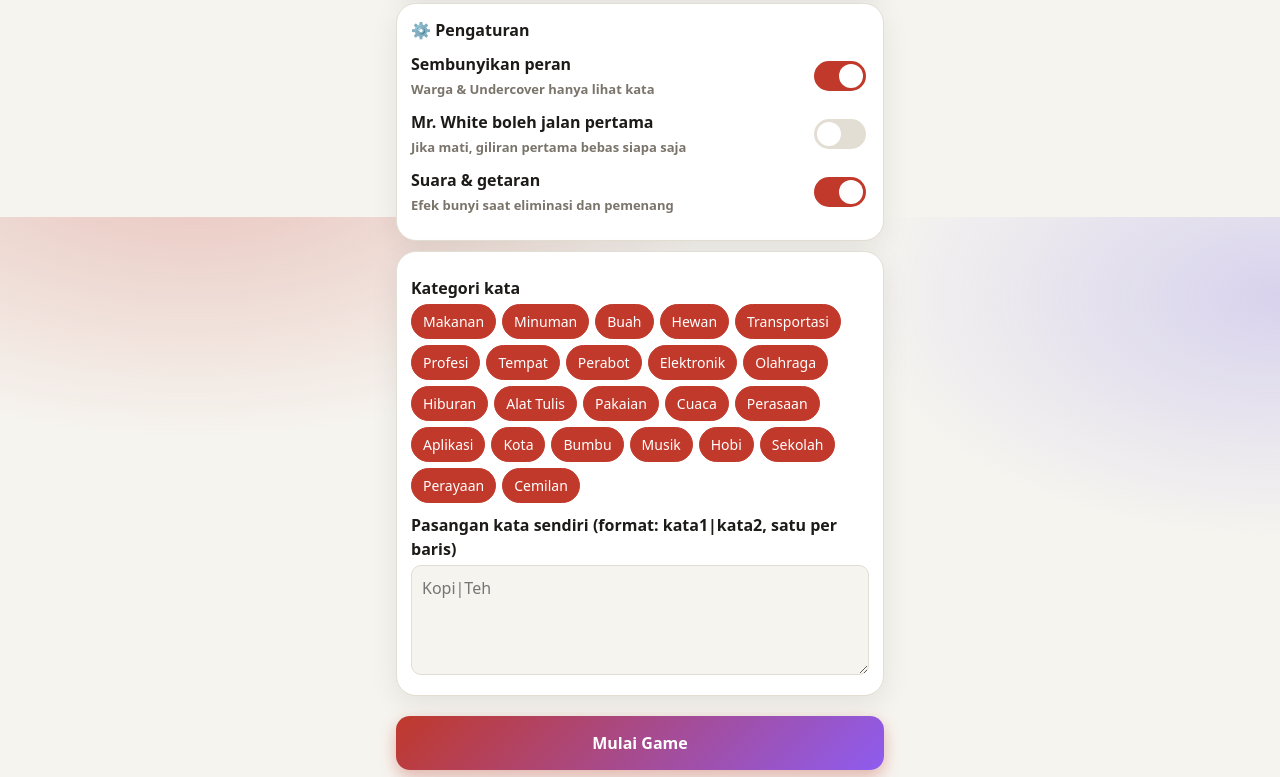
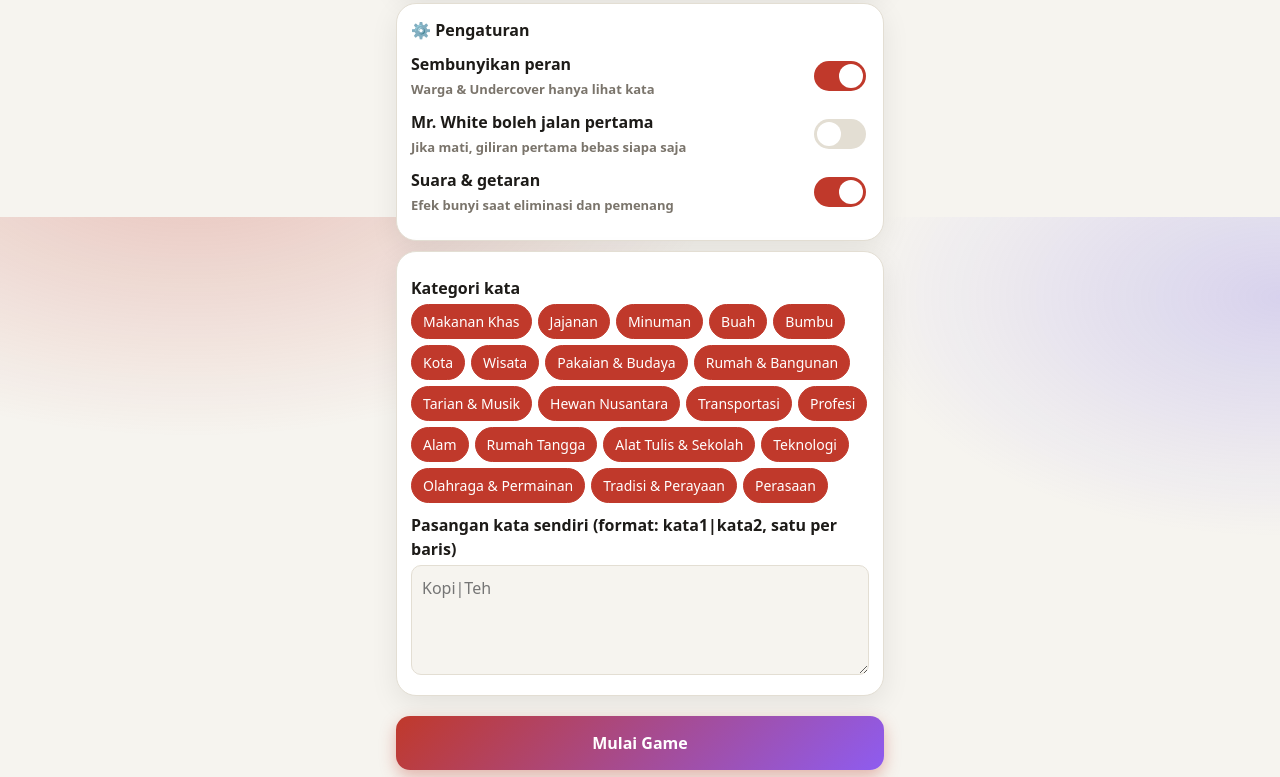
Before and after one commit to ridwanR123/Undercover, a website: page index.html in a window 1280 px wide. Shown: the part 583-1360 px from the top of the page. Drawn offline with Linux system fonts and the light colour scheme.

Commit message:
Add files via upload

```diff
--- a/index.html
+++ b/index.html
@@ -49,31 +49,27 @@ html,body{overscroll-behavior:none;-webkit-tap-highlight-color:transparent}body{
 </style></head><body><div id="app"></div>
 <script>
 const W={
-"Makanan":"Nasi Goreng,Mie Goreng,Bakso,Soto,Rendang,Sate,Gado-gado,Pecel,Rawon,Opor,Martabak,Pempek,Siomay,Batagor,Nasi Uduk,Bubur Ayam,Ketoprak,Tahu Isi,Tempe,Gudeg",
-"Minuman":"Kopi,Teh,Susu,Jus Jeruk,Es Cendol,Es Teler,Boba,Cokelat Panas,Air Kelapa,Wedang Jahe,Limun,Soda,Yogurt,Smoothie",
-"Buah":"Apel,Pir,Jeruk,Mangga,Durian,Nangka,Pisang,Pepaya,Semangka,Melon,Anggur,Stroberi,Rambutan,Manggis,Salak,Nanas",
-"Hewan":"Kucing,Anjing,Harimau,Singa,Kelinci,Hamster,Buaya,Komodo,Bebek,Angsa,Ayam,Merpati,Paus,Hiu,Lumba-lumba,Kuda,Zebra,Sapi,Kerbau",
-"Transportasi":"Motor,Sepeda,Mobil,Bus,Kereta,Becak,Ojek,Taksi,Pesawat,Helikopter,Kapal,Perahu,Skuter,Truk",
-"Profesi":"Dokter,Perawat,Guru,Dosen,Polisi,Tentara,Koki,Pelayan,Pilot,Masinis,Hakim,Jaksa,Petani,Nelayan,Arsitek,Insinyur",
-"Tempat":"Sekolah,Kampus,Masjid,Gereja,Pasar,Mal,Bioskop,Teater,Pantai,Danau,Gunung,Bukit,Bandara,Stasiun,Rumah Sakit,Puskesmas",
-"Perabot":"Sendok,Garpu,Piring,Mangkuk,Gelas,Cangkir,Kursi,Sofa,Meja,Lemari,Kasur,Bantal,Selimut,Handuk,Sabun,Sampo",
-"Elektronik":"Handphone,Tablet,Laptop,Komputer,TV,Proyektor,Kulkas,Freezer,Kipas,AC,Headset,Speaker,Kamera,Webcam",
-"Olahraga":"Sepak Bola,Futsal,Basket,Voli,Bulu Tangkis,Tenis,Renang,Selam,Lari,Maraton,Tinju,Karate,Panahan,Menembak",
-"Hiburan":"Konser,Festival,Sirkus,Opera,Film,Sinetron,Drama,Komik,Novel,Cerpen,Podcast,Radio",
-"Alat Tulis":"Pensil,Pulpen,Penghapus,Tip-Ex,Penggaris,Busur,Buku,Kertas,Spidol,Stabilo,Gunting,Cutter",
-"Pakaian":"Kaos,Kemeja,Jaket,Sweater,Celana Jeans,Celana Pendek,Sandal,Sepatu,Topi,Peci,Kerudung,Syal,Kaus Kaki,Sarung",
-"Cuaca":"Hujan,Gerimis,Banjir,Tsunami,Gempa,Longsor,Petir,Kilat,Angin,Badai,Pelangi,Kabut,Salju,Embun",
-"Perasaan":"Marah,Kesal,Sedih,Kecewa,Senang,Bahagia,Takut,Cemas,Malu,Canggung,Bosan,Lelah",
-"Aplikasi":"WhatsApp,Telegram,Instagram,Facebook,TikTok,YouTube,Gojek,Grab,Shopee,Tokopedia,Spotify,Netflix",
-"Kota":"Jakarta,Bandung,Surabaya,Semarang,Yogyakarta,Solo,Medan,Palembang,Makassar,Bali,Malang,Bogor,Cirebon,Kuningan",
-"Bumbu":"Garam,Gula,Merica,Ketumbar,Bawang Merah,Bawang Putih,Jahe,Kunyit,Lengkuas,Cabai,Tomat,Terasi",
-"Musik":"Gitar,Bass,Piano,Keyboard,Drum,Kendang,Biola,Cello,Seruling,Saksofon,Angklung,Gamelan",
-"Hobi":"Memancing,Berkemah,Mendaki,Bersepeda,Berkebun,Memasak,Menjahit,Melukis,Menggambar,Fotografi,Menulis,Membaca",
-"Sekolah":"Ujian,Kuis,PR,Tugas,Rapor,Ijazah,Upacara,Pramuka,OSIS,Kantin,Perpustakaan,Laboratorium",
-"Perayaan":"Lebaran,Natal,Tahun Baru,Ulang Tahun,Pernikahan,Aqiqah,Kemerdekaan,Imlek,Waisak,Nyepi",
-"Cemilan":"Keripik,Kerupuk,Cokelat,Permen,Es Krim,Donat,Roti,Kue,Brownies,Pisang Goreng,Cilok,Cimol,Seblak"
-};
-for(const k in W)W[k]=W[k].split(',');
+"Makanan Khas":"Rendang|Gulai,Soto Betawi|Coto Makassar,Gudeg|Pecel,Papeda|Bubur Sagu,Pempek|Tekwan,Siomay|Batagor,Sate Madura|Sate Padang,Nasi Liwet|Nasi Uduk,Rawon|Soto Lamongan,Bakso|Mie Ayam,Ayam Betutu|Ayam Taliwang,Bika Ambon|Kue Lapis,Lemper|Arem-arem,Klepon|Onde-onde,Dodol|Wajik,Mie Aceh|Mie Goreng,Rujak Cingur|Gado-gado,Soto Banjar|Soto Kudus,Ketupat Kandangan|Lontong Sayur,Sop Buntut|Sop Iga,Konro|Sop Saudara,Nasi Kuning|Nasi Tumpeng,Ikan Bakar|Ikan Asam Pedas,Bubur Manado|Bubur Ayam,Nasi Padang|Nasi Rames,Karedok|Lalapan,Asinan Betawi|Rujak Buah,Gudeg Jogja|Nasi Gudeg Solo,Binte Biluhuta|Sup Jagung,Pindang Palembang|Pindang Patin",
+"Jajanan":"Keripik|Kerupuk,Cilok|Cimol,Seblak|Baso Aci,Pisang Goreng|Tahu Isi,Bakwan|Risol,Martabak Manis|Martabak Telur,Es Krim|Es Lilin,Kue Cubit|Kue Pukis,Cokelat|Permen,Donat|Roti,Lumpia|Risoles,Pukis|Serabi,Klepon|Getuk,Kerak Telor|Ketoprak,Odading|Roti Bakar,Cireng|Tahu Crispy,Dadar Gulung|Pancake,Cendol|Es Campur,Bakpia|Pia,Wingko|Bolu,Lapis Legit|Brownies,Kue Putu|Kue Lupis,Sempol|Sosis Bakar",
+"Minuman":"Kopi Gayo|Kopi Toraja,Es Cendol|Es Dawet,Wedang Jahe|Bandrek,Es Teler|Es Campur,Es Doger|Es Cincau,Teh Tarik|Teh Botol,Bir Pletok|Wedang Uwuh,Kopi Tubruk|Kopi Susu,Air Kelapa|Air Tebu,Jamu|Teh Herbal,Es Jeruk|Es Lemon,Susu Jahe|Susu Kedelai,Kopi Joss|Kopi Hitam,Sarsaparilla|Soda Gembira,Es Kelapa Muda|Es Degan",
+"Buah":"Durian|Nangka,Salak Pondoh|Salak Bali,Manggis|Rambutan,Duku|Langsat,Markisa|Buah Naga,Cempedak|Nangka,Jambu Air|Jambu Biji,Belimbing|Jeruk Bali,Sirsak|Srikaya,Kedondong|Mangga Muda,Nanas|Pepaya,Sawo|Kesemek,Semangka|Melon,Pisang Ambon|Pisang Raja,Jeruk Nipis|Jeruk Lemon,Apel Malang|Apel Fuji,Mangga Harum Manis|Mangga Gedong,Kelapa|Aren",
+"Bumbu":"Jahe|Kunyit,Kencur|Lengkuas,Cengkeh|Pala,Kayu Manis|Kapulaga,Ketumbar|Jintan,Serai|Daun Jeruk,Bawang Merah|Bawang Putih,Terasi|Petis,Sambal Terasi|Sambal Matah,Kemiri|Kacang Tanah,Merica|Cabai,Santan|Susu,Kecap Manis|Kecap Asin,Gula Aren|Gula Pasir,Daun Salam|Daun Pandan",
+"Kota":"Medan|Pekanbaru,Palembang|Jambi,Bandung|Bogor,Semarang|Surabaya,Solo|Yogyakarta,Malang|Batu,Makassar|Manado,Banjarmasin|Pontianak,Balikpapan|Samarinda,Denpasar|Mataram,Kupang|Ambon,Jayapura|Sorong,Padang|Bukittinggi,Cirebon|Tegal,Banda Aceh|Lhokseumawe,Palu|Kendari,Banjarbaru|Martapura,Palangkaraya|Pangkalan Bun,Batam|Tanjung Pinang,Bengkulu|Lampung,Serang|Tangerang,Jakarta|Surabaya,Kediri|Madiun,Gorontalo|Manado,Ternate|Tidore",
+"Wisata":"Borobudur|Prambanan,Raja Ampat|Wakatobi,Danau Toba|Danau Maninjau,Bromo|Semeru,Pantai Kuta|Pantai Sanur,Pulau Komodo|Pulau Padar,Monas|Tugu Jogja,Malioboro|Braga,Ubud|Seminyak,Tanah Lot|Uluwatu,Bunaken|Derawan,Rinjani|Merapi,Kawah Ijen|Kawah Putih,Pasar Terapung|Pasar Malam,Lembah Baliem|Lembah Harau,Sabang|Anyer,Kepulauan Seribu|Karimunjawa,Labuan Bajo|Lombok,Dieng|Lembang,Tangkuban Perahu|Papandayan,Bukit Lawang|Tangkahan,Pulau Weh|Pulau Belitung,Taman Safari|Kebun Binatang",
+"Pakaian & Budaya":"Batik|Tenun,Songket|Ulos,Kebaya|Baju Bodo,Blangkon|Udeng,Peci|Songkok,Sarung|Kain Panjang,Keris|Badik,Rencong|Mandau,Noken|Tas Anyaman,Tanjak|Destar,Kain Sasirangan|Batik Tulis,Kebaya Encim|Kebaya Kartini,Tengkuluk|Selendang,Mahkota Siger|Mahkota Cenderawasih,Tato Mentawai|Tato Dayak,Peci Hitam|Topi Koko",
+"Rumah & Bangunan":"Rumah Gadang|Tongkonan,Honai|Rumah Betang,Joglo|Limasan,Rumah Panggung|Rumah Lanting,Pura|Candi,Masjid|Musholla,Keraton|Istana,Benteng|Gapura,Rumah Bubungan Tinggi|Rumah Gadang,Tugu|Monumen,Menara|Mercusuar,Pasar|Mal,Warung|Kedai",
+"Tarian & Musik":"Tari Kecak|Tari Barong,Tari Saman|Tari Piring,Reog|Kuda Lumping,Angklung|Kolintang,Gamelan|Talempong,Sasando|Sape,Tifa|Kendang,Tari Pendet|Tari Legong,Wayang Kulit|Wayang Golek,Ondel-ondel|Barongsai,Debus|Reog Ponorogo,Dangdut|Campursari,Keroncong|Gambus,Suling|Seruling,Rebana|Gendang,Tari Jaipong|Tari Topeng,Tari Tor-tor|Tari Kancet,Gamelan Bali|Gamelan Jawa",
+"Hewan Nusantara":"Komodo|Biawak,Orangutan|Bekantan,Harimau Sumatra|Macan Tutul,Badak Jawa|Gajah Sumatra,Cenderawasih|Merak,Anoa|Banteng,Tarsius|Kukang,Elang Jawa|Rajawali,Maleo|Jalak Bali,Tapir|Babirusa,Penyu|Dugong,Kakatua|Nuri,Kerbau|Sapi,Kucing|Anjing,Kuda|Zebra,Buaya|Komodo,Ayam|Bebek,Hiu|Paus,Burung Hantu|Kelelawar,Lumba-lumba|Pesut,Kuskus|Kanguru,Siamang|Owa",
+"Transportasi":"Becak|Bajaj,Ojek|Angkot,Delman|Andong,Kapal Pinisi|Jukung,Kereta Api|Commuter Line,TransJakarta|MRT,Bemo|Odong-odong,Bentor|Becak,Klotok|Speedboat,Kapal Ferry|Kapal Roro,Ojek Online|Taksi Online,Helikopter|Pesawat,Sepeda Ontel|Sepeda Gunung,Dokar|Cidomo,Bus Malam|Travel,Truk|Pickup,Motor|Skuter,Kapal Selam|Kapal Perang",
+"Profesi":"Dokter|Perawat,Guru|Dosen,Polisi|Satpam,Petani|Nelayan,Koki|Pelayan,Pilot|Masinis,Hakim|Jaksa,Arsitek|Insinyur,Dalang|Sutradara,Tukang Becak|Sopir Angkot,Barista|Bartender,Polisi|Tentara,Bidan|Dokter Gigi,Kurir|Ojol,Pedagang|Pengusaha,Penyanyi|Pelawak,Tukang Kayu|Tukang Batu,Penjahit|Desainer,Wartawan|Penulis,Montir|Teknisi,Petugas Pemadam|Penyelamat,Satpam|Hansip",
+"Alam":"Gunung|Bukit,Danau|Waduk,Sungai|Rawa,Hutan|Kebun,Pantai|Pelabuhan,Hujan|Gerimis,Banjir|Longsor,Gempa|Tsunami,Pulau|Tanjung,Selat|Teluk,Gua|Ngarai,Air Terjun|Air Mancur,Sawah|Ladang,Mangrove|Terumbu Karang,Hutan Hujan|Savana,Pasang|Ombak,Kabut|Embun,Pelangi|Petir",
+"Rumah Tangga":"Sabun|Sampo,Kursi|Bangku,Sendok|Garpu,Piring|Mangkuk,Gelas|Cangkir,Kasur|Tikar,Bantal|Guling,Selimut|Sarung,Handuk|Lap,Payung|Jas Hujan,Sapu|Pel,Kipas|AC,Panci|Wajan,Kulkas|Freezer,Lemari|Rak,Cermin|Kaca,Tas|Koper,Dompet|Tas Selempang,Sandal Jepit|Sepatu Sandal,Rice Cooker|Dispenser,Kompor|Oven,Ember|Gayung,Lampu|Senter,Pintu|Jendela",
+"Alat Tulis & Sekolah":"Pensil|Pulpen,Penghapus|Tip-Ex,Spidol|Stabilo,Buku|Kertas,Penggaris|Jangka,Gunting|Cutter,Kalkulator|Sempoa,Ujian|Kuis,PR|Tugas,Rapor|Ijazah,Upacara|Pramuka,OSIS|Karang Taruna,Kantin|Warung,Skripsi|Tesis,KKN|Magang,Seragam|Jas Almamater,Wisuda|Perpisahan,Papan Tulis|Proyektor",
+"Teknologi":"WhatsApp|Telegram,Instagram|TikTok,Gojek|Grab,Shopee|Tokopedia,YouTube|Netflix,Spotify|Joox,Handphone|Tablet,Laptop|Komputer,Headset|Speaker,Kamera|Webcam,Wifi|Hotspot,Charger|Powerbank,Google Maps|Waze,DANA|GoPay,Facebook|Twitter,Telepon|SMS,Pulsa|Kuota,ATM|Mobile Banking",
+"Olahraga & Permainan":"Sepak Bola|Futsal,Bulu Tangkis|Tenis,Basket|Voli,Renang|Selam,Lari|Maraton,Pencak Silat|Karate,Tinju|Gulat,Panahan|Menembak,Sepak Takraw|Bola Voli,Egrang|Bakiak,Panjat Tebing|Mendaki,Catur|Dam-daman,Petak Umpet|Gobak Sodor,Layangan|Gasing,Kelereng|Congklak,Lompat Tali|Engklek,Ular Tangga|Monopoli,Domino|Kartu Remi,Karapan Sapi|Pacuan Kuda,Pacu Jalur|Balap Perahu,Panjat Pinang|Balap Karung",
+"Tradisi & Perayaan":"Tujuh Belasan|Upacara Bendera,Sekaten|Grebeg,Mudik|Pulang Kampung,Arisan|Reuni,Gotong Royong|Kerja Bakti,Ronda Malam|Siskamling,Tumpeng|Nasi Kuning,Halal Bihalal|Syukuran,Pernikahan Adat|Resepsi,Ulang Tahun|Syukuran,Pasar Malam|Bazar,Karnaval|Pawai,Pesta Rakyat|Festival,Kenduri|Selamatan,Kondangan|Hajatan,Mudik Lebaran|Libur Panjang",
+"Perasaan":"Marah|Kesal,Sedih|Kecewa,Senang|Bahagia,Takut|Cemas,Malu|Canggung,Bosan|Jenuh,Lelah|Ngantuk,Rindu|Galau,Bangga|Sombong,Iri|Cemburu,Gugup|Panik,Santai|Malas,Kaget|Heran"};
+for(const k in W)W[k]=W[k].split(',').map(p=>p.split('|'));
 const total=Object.values(W).reduce((a,b)=>a+b.length,0);
 const RN={w:'Warga',u:'Undercover',m:'Mr. White',b:'Badut',d:'Detektif'};
 const RD={w:'Dapat kata yang sama dengan mayoritas. Temukan penyusup!',u:'Kata kamu MIRIP tapi berbeda. Menyamarlah!',m:'Kamu tidak punya kata. Tebak kata Warga untuk menang!',b:'Dapat kata Warga. Kamu menang jika kamu yang divoting keluar!',d:'Dapat kata Warga plus petunjuk siapa yang mencurigakan.'};
@@ -83,7 +79,7 @@ const app=document.getElementById('app');
 let cfg={snd:1,mwf:0,hide:1,n:6,u:1,m:1,b:0,d:0,cats:new Set(Object.keys(W)),custom:''};
 let S={};
 function setup(msg){cfg.prev=null;S={step:'setup'};
-app.innerHTML=`<div class="hero"><div class="em">🕵️</div><h1>Undercover</h1></div><p class="s ctr">Game tebak kata untuk ${Object.keys(W).length} kategori, ${total} kata, dan ribuan kombinasi pasangan. Cukup satu HP.</p>
+app.innerHTML=`<div class="hero"><div class="em">🕵️</div><h1>Undercover</h1></div><p class="s ctr">${total} pasangan kata dari Sabang sampai Merauke di ${Object.keys(W).length} kategori. Cukup satu HP.</p>
 ${msg?`<div class="c" style="border-color:var(--ac)">${msg}</div>`:''}
 <div class="c"><label class="ctr">Jumlah pemain</label><div class="stp"><button class="g" id="mn">−</button><b id="nv">${cfg.n}</b><button class="g" id="pl">+</button></div><p class="tag ctr">Tiap pemain mengetik namanya sendiri saat menerima HP.</p>
 <div class="row"><div><label>Undercover</label><select id="u">${[0,1,2,3].map(i=>`<option ${i==cfg.u?'selected':''}>${i}</option>`).join('')}</select></div>
@@ -105,11 +101,10 @@ if(document.getElementById('cu')){cfg.custom=g('cu');['u','m','b','d'].forEach(k
 const n=cfg.n,bad=cfg.u+cfg.m;
 if(bad<1)return setup('Butuh minimal 1 Undercover atau Mr. White.');
 if(n-bad-cfg.b-cfg.d<1||n-bad<=bad)return setup('Terlalu banyak peran khusus. Warga harus lebih banyak dari penyusup.');
-const opts=[];cfg.cats.forEach(c=>opts.push({c}));
+const opts=[];cfg.cats.forEach(c=>W[c].forEach(p=>opts.push({c,p})));
 cfg.custom.split('\n').forEach(l=>{const p=l.split('|').map(s=>s.trim().replace(/[<>"&]/g,''));if(p.length==2&&p[0]&&p[1]&&p[0]!=p[1])opts.push({p})});
 if(!opts.length)return setup('Pilih minimal satu kategori atau isi pasangan kata sendiri.');
-const o=R(opts);let pair,cat='Kustom';
-if(o.c){cat=o.c;pair=sh(W[o.c]).slice(0,2)}else pair=sh(o.p);
+const cu=opts.filter(x=>!x.c),ca=opts.filter(x=>x.c),o=R(cu.length&&(!ca.length||Math.random()<.5)?cu:ca),cat=o.c||'Kustom',pair=sh(o.p);
 const roles=sh([...Array(cfg.u).fill('u'),...Array(cfg.m).fill('m'),...Array(cfg.b).fill('b'),...Array(cfg.d).fill('d'),...Array(n-bad-cfg.b-cfg.d).fill('w')]);
 const P=roles.map(r=>({nm:'',r,alive:true,word:r=='u'?pair[1]:r=='m'?'(tidak ada)':pair[0]}));
 S={step:'reveal',pool:cfg.prev,P,i:0,show:false,cat,pair,start:null};render()}
```
